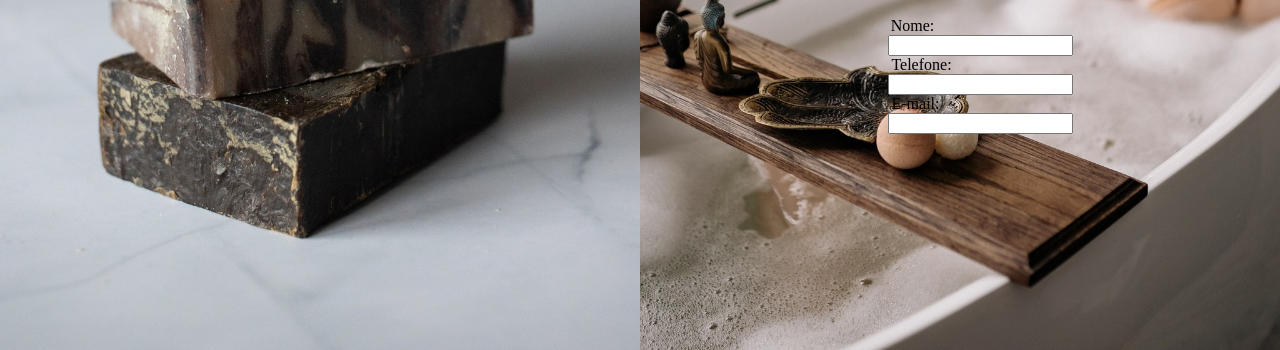
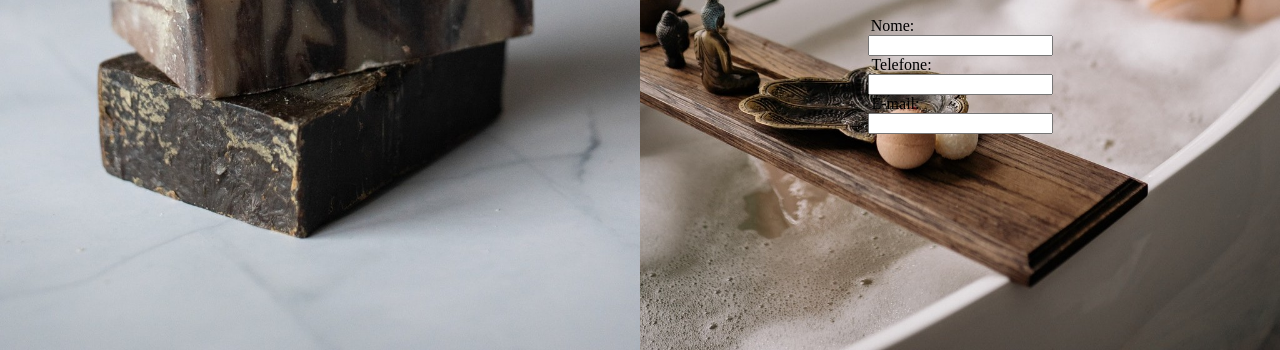
Before and after one commit to RaphaelDeCarvalho/landing_page, a plain HTML site: page index.html in a window 1280 px wide. Shown: the part 450-800 px from the top of the page. Drawn offline with Linux system fonts and the light colour scheme.

Commit message:
alterado estilos ao formulario

```diff
--- a/style.css
+++ b/style.css
@@ -14,6 +14,9 @@ section.split.infospage {
     background-position: center center;
     background-size: cover;
     background-repeat: no-repeat;
+}
+ul.formitems{
+    padding: 0;
 }
 .labnome{
     padding-right: 135px;
```
